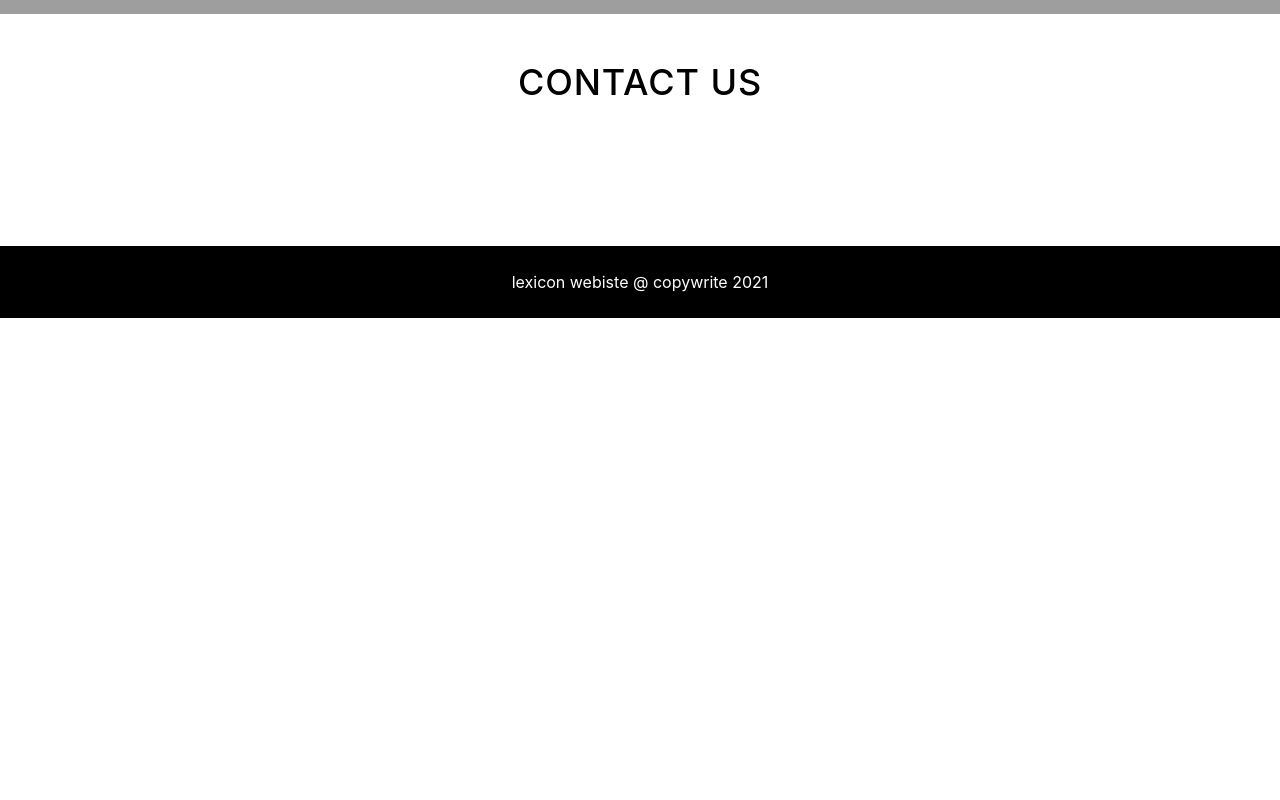
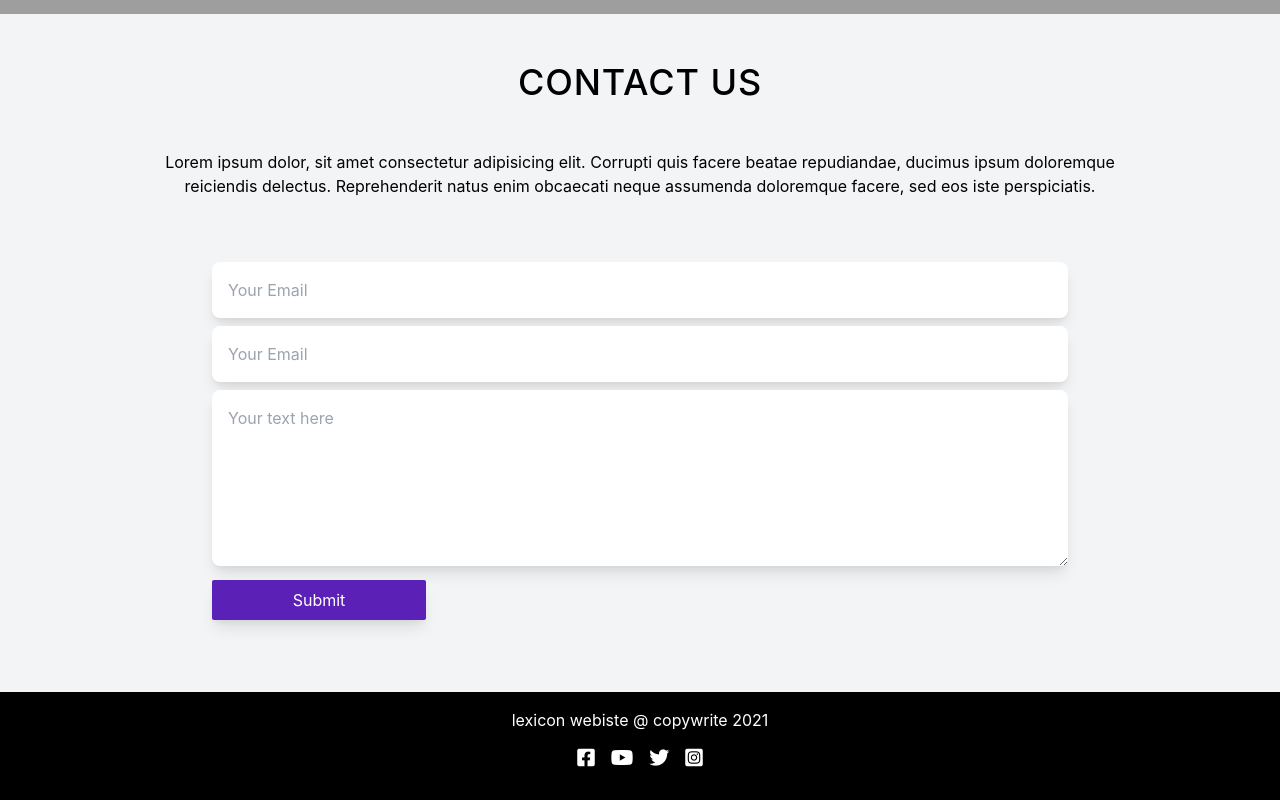
Before and after one commit to arifulhaque145/review-website-client, a React (Create React App) app: page /contact in a window 1280 px wide. Shown: the part 558-1358 px from the top of the page. Before the commit the page ends 876 px from the top, so only its background shows below. Built offline with nearby package versions, Linux system fonts and the light colour scheme; grey boxes are pictures that could not be loaded.

Commit message:
completed

```diff
--- a/public/index.html
+++ b/public/index.html
@@ -13,6 +13,10 @@
 
     <!-- Tailwind CSS -->
     <link href="https://unpkg.com/tailwindcss@^2/dist/tailwind.min.css" rel="stylesheet">
+
+    <!-- Font Awesome -->
+    <link rel="stylesheet" href="https://use.fontawesome.com/releases/v5.15.4/css/all.css"
+      integrity="sha384-DyZ88mC6Up2uqS4h/KRgHuoeGwBcD4Ng9SiP4dIRy0EXTlnuz47vAwmeGwVChigm" crossorigin="anonymous">
 
     <!--
       manifest.json provides metadata used when your web app is installed on a
--- a/src/App.js
+++ b/src/App.js
@@ -1,5 +1,6 @@
 import { BrowserRouter, Route, Switch } from "react-router-dom";
 import About from "./Components/About";
+import Contact from "./Components/Contact";
 import Feedback from "./Components/Feedback";
 import Footer from "./Components/Footer";
 import Home from "./Components/Home";
@@ -26,10 +27,21 @@ function App() {
           </Route>
           <Route path="/contact">
             <Home />
-            <h1 className="text-4xl uppercase text-center p-12 font-medium tracking-wide">
+            <h1 className="bg-gray-100 text-4xl uppercase text-center p-12 font-medium tracking-wide">
               Contact US
             </h1>
-            <CustomSection />
+            <div className="bg-gray-100">
+              <p className="text-center block w-3/4 mx-auto">
+                Lorem ipsum dolor, sit amet consectetur adipisicing elit.
+                Corrupti quis facere beatae repudiandae, ducimus ipsum
+                doloremque reiciendis delectus. Reprehenderit natus enim
+                obcaecati neque assumenda doloremque facere, sed eos iste
+                perspiciatis.
+              </p>
+            </div>
+            <CustomSection className="bg-gray-100">
+              <Contact />
+            </CustomSection>
           </Route>
           <Route path="/services">
             <Services />
@@ -39,6 +51,15 @@ function App() {
             <h1 className="text-4xl uppercase text-center p-12 font-medium tracking-wide">
               Feedback
             </h1>
+            <div className="bg-gray-100">
+              <p className="text-center block w-3/4 mx-auto">
+                Lorem ipsum dolor, sit amet consectetur adipisicing elit.
+                Corrupti quis facere beatae repudiandae, ducimus ipsum
+                doloremque reiciendis delectus. Reprehenderit natus enim
+                obcaecati neque assumenda doloremque facere, sed eos iste
+                perspiciatis.
+              </p>
+            </div>
             <CustomSection>
               <Feedback />
             </CustomSection>
--- a/src/Components/About.js
+++ b/src/Components/About.js
@@ -7,7 +7,7 @@ function About() {
       <div className="flex">
         <img src={url} alt="" />
         <div className="ml-8">
-          <h1 className="text-4xl uppercase tracking-widest">Who we are?</h1>
+          <h1 className="text-4xl uppercase tracking-widest">Who we are</h1>
           <p className="text-justify mt-6">
             Lorem ipsum dolor sit amet consectetur adipisicing elit. Numquam
             maiores consequatur vero ex illo recusandae, amet dolorum? Aperiam
--- /dev/null
+++ b/src/Components/Contact.js
@@ -0,0 +1,31 @@
+import React from 'react'
+
+function Contact() {
+    return (
+      <div className="w-3/4 mx-auto p-4">
+        <input
+          type="text"
+          placeholder="Your Email"
+          className="bg-white w-full p-4 mb-2 rounded-lg shadow-lg"
+        />
+        <input
+          type="text"
+          placeholder="Your Email"
+          className="bg-white w-full p-4 mb-2 rounded-lg shadow-lg"
+        />
+        <textarea
+          className="bg-white w-full p-4 mb-2 rounded-lg shadow-lg"
+          rows="6"
+          cols="50"
+          placeholder="Your text here"
+        ></textarea>
+        <input
+          className="text-white bg-purple-800 hover:bg-gray-300 hover:text-black w-1/4 p-2 mb-2 rounded-sm shadow-lg"
+          type="submit"
+          value="Submit"
+        />
+      </div>
+    );
+}
+
+export default Contact
--- a/src/Components/Feedback.js
+++ b/src/Components/Feedback.js
@@ -11,27 +11,27 @@ const users = [
   },
   {
     id: 2,
-    name: "John Lee",
-    post: "CEO",
+    name: "Neil Johnson",
+    post: "Software Engineer",
     comments:
       "Lorem ipsum dolor sit amet consectetur adipisicing elit. Officiis sed ad suscipit. Aperiam, iusto officiis!",
-    img: "https://img.freepik.com/free-photo/portrait-white-man-isolated_53876-40306.jpg?size=626&ext=jpg",
+    img: "https://thumbs.dreamstime.com/b/close-up-head-shot-confident-young-man-studio-portrait-close-up-head-shot-confident-serious-concentrated-young-man-looking-170081471.jpg",
   },
   {
     id: 3,
-    name: "John Lee",
-    post: "CEO",
+    name: "Gray Morgan",
+    post: "Programmer",
     comments:
       "Lorem ipsum dolor sit amet consectetur adipisicing elit. Officiis sed ad suscipit. Aperiam, iusto officiis!",
-    img: "https://img.freepik.com/free-photo/portrait-white-man-isolated_53876-40306.jpg?size=626&ext=jpg",
+    img: "https://t3.ftcdn.net/jpg/02/22/85/16/360_F_222851624_jfoMGbJxwRi5AWGdPgXKSABMnzCQo9RN.jpg",
   },
   {
     id: 4,
-    name: "John Lee",
-    post: "CEO",
+    name: "Aurther Chapman",
+    post: "Web Developer",
     comments:
       "Lorem ipsum dolor sit amet consectetur adipisicing elit. Officiis sed ad suscipit. Aperiam, iusto officiis!",
-    img: "https://img.freepik.com/free-photo/portrait-white-man-isolated_53876-40306.jpg?size=626&ext=jpg",
+    img: "https://st3.depositphotos.com/9881890/16378/i/600/depositphotos_163786426-stock-photo-handsome-cheerful-man.jpg",
   },
 ];
 
@@ -39,15 +39,15 @@ function Feedback() {
   return (
     <div className="flex">
       {users.map((item) => (
-        <div className="p-6 m-6 bg-red-200 flex flex-col items-center rounded-lg">
+        <div className="p-6 m-6 bg-gray-50 flex flex-col items-center rounded-lg shadow-lg">
           <img
-            src={users[0].img}
+            src={item.img}
             alt=""
             className="rounded-full rounded-full h-24 w-24"
           />
-          <h1 className="font-bold text-2xl mt-6">{users[0].name}</h1>
-          <h3>{users[0].post}</h3>
-          <p className="my-6 text-center">{users[0].comments}</p>
+          <h1 className="font-bold text-2xl mt-6">{item.name}</h1>
+          <h3>{item.post}</h3>
+          <p className="my-6 text-center italic">{item.comments}</p>
         </div>
       ))}
     </div>
--- a/src/Components/Footer.js
+++ b/src/Components/Footer.js
@@ -2,10 +2,18 @@ import React from 'react'
 
 function Footer() {
     return (
-        <div className="bg-black">
-            <h2 className="p-6 text-white text-center">lexicon webiste @ copywrite 2021</h2>
+      <div className="bg-black p-4">
+        <h2 className="text-white text-center">
+          lexicon webiste @ copywrite 2021
+        </h2>
+        <div className="flex justify-center py-4">
+          <i className="text-white px-2 text-xl fab fa-facebook-square"></i>
+          <i className="text-white px-2 text-xl fab fa-youtube"></i>
+          <i className="text-white px-2 text-xl fab fa-twitter"></i>
+          <i className="text-white px-2 text-xl fab fa-instagram-square"></i>
         </div>
-    )
+      </div>
+    );
 }
 
 export default Footer
--- a/src/Components/Home.js
+++ b/src/Components/Home.js
@@ -4,7 +4,7 @@ import { HomeContainer } from '../styles';
 function Home() {
     return (
       <HomeContainer>
-        <h1>Home</h1>
+        <h1 className="text-white">Home</h1>
       </HomeContainer>
     );
 }
--- a/src/Components/ServiceSection.js
+++ b/src/Components/ServiceSection.js
@@ -19,7 +19,7 @@ const sectionData = [
     img: "https://d1bvpoagx8hqbg.cloudfront.net/originals/tips-learn-spanish-eca8836418e67f6a4cab9d9ef833a43c.jpg",
   },
   {
-    id: 3,
+    id: 4,
     name: "Turkish Intermediate",
     desc: "Lorem ipsum dolor sit amet consectetur adipisicing elit. Voluptatum labore officiis nisi vel laboriosam ducimus.",
     catagory: "Turkish",
```
